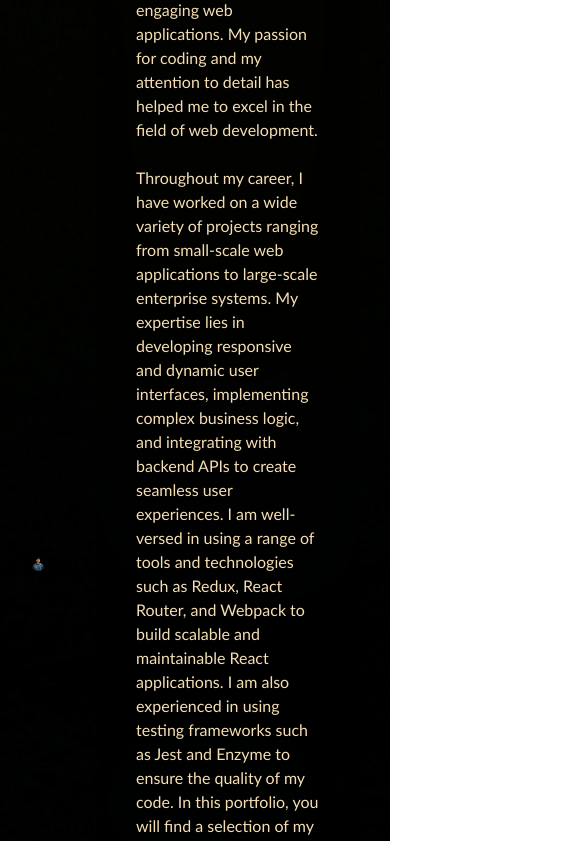
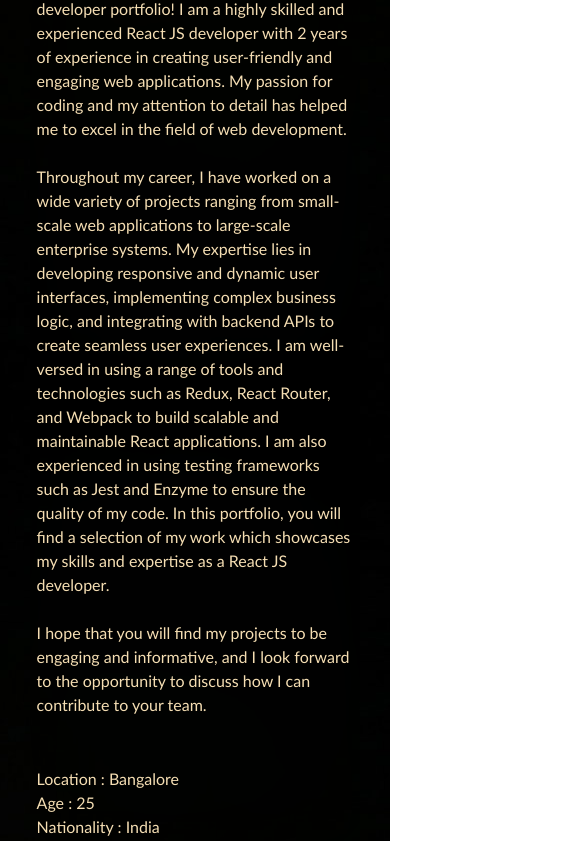
Before and after one commit to NabeelAyubee/My_Portfolio, a Next.js app: page / in a window 390 px wide. Shown: the part 1156-1997 px from the top of the page, 585 px wide, since content can reach past the window. Built offline with nearby package versions, Linux system fonts and the light colour scheme.

Commit message:
update CSS

```diff
--- a/styles/styles.css
+++ b/styles/styles.css
@@ -265,3 +265,30 @@ svg:hover {
   opacity: 1;
   transition: all 0.2s 0.2s ease-in-out;
 }
+
+@media screen and (max-width:768px) {
+  .about-container{
+    display: flex;
+    flex-direction: column;
+    width: 100%;
+  }
+  .about-section{
+    width: 100%;
+    padding: 2%;
+  }
+  .list-section{
+    grid-template-columns: 1fr;
+  }
+  .resume-container{
+    padding: 5%;
+  }
+  .resume-content{
+    grid-template-columns: 1fr;
+  }
+  .resume-title{
+    margin-bottom: 5%;
+  }
+  .resume-subcontainer-skills{
+    grid-template-columns: 1fr;
+  }
+}
```
